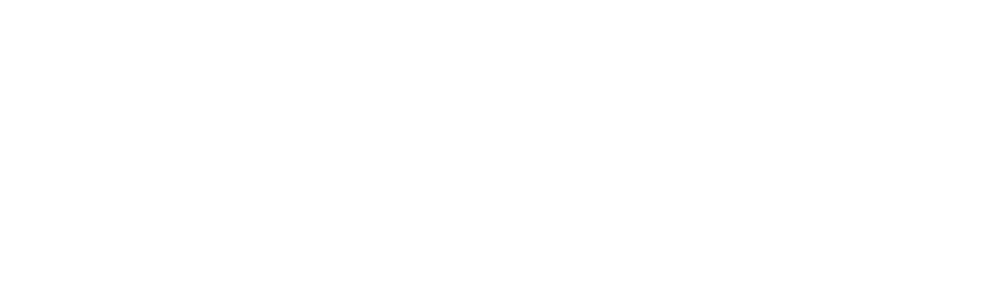
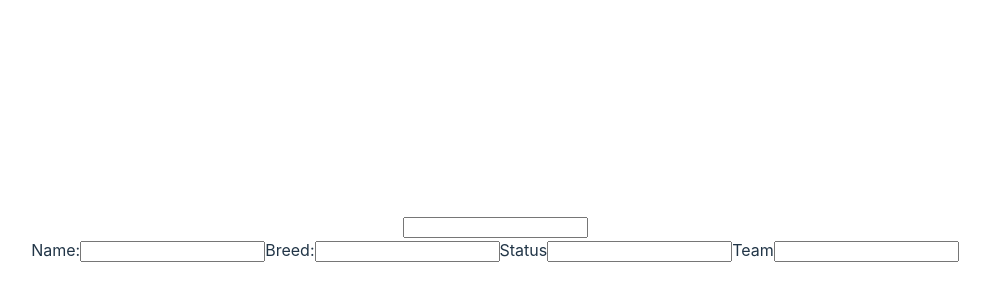
Before and after one commit to Pivanrios/doggy-bowl, a React (Vite) app: page / in a window 1280 px wide. Shown: the part 162-462 px from the top of the page, without its empty margins (145-1135 px from the left). Built offline with nearby package versions, Linux system fonts and the light colour scheme.

Commit message:
Add components for vizualization

```diff
--- a/src/App.jsx
+++ b/src/App.jsx
@@ -1,13 +1,12 @@
 import {Routes, Route} from 'react-router-dom'
 import './App.css'
+import Gallery from './components/Gallery'
 
 function App() {
-
-
   return (
     <>
       <Routes>
-        <Route path={'/'}/>
+        <Route path={'/'} element={<Gallery/>}/>
       </Routes>
     </>
   )
--- a/src/components/Gallery.jsx
+++ b/src/components/Gallery.jsx
@@ -1,4 +1,6 @@
 //gallery of puppy cards
+import SearchBar from './SearchBar'
+import AddPuppy from './AddPuppy'
 
 
 export default function Gallery(){
@@ -6,7 +8,8 @@
     return(
 
         <>
-
+            <SearchBar/>
+            <AddPuppy/>
         </>
     )
 }
```
